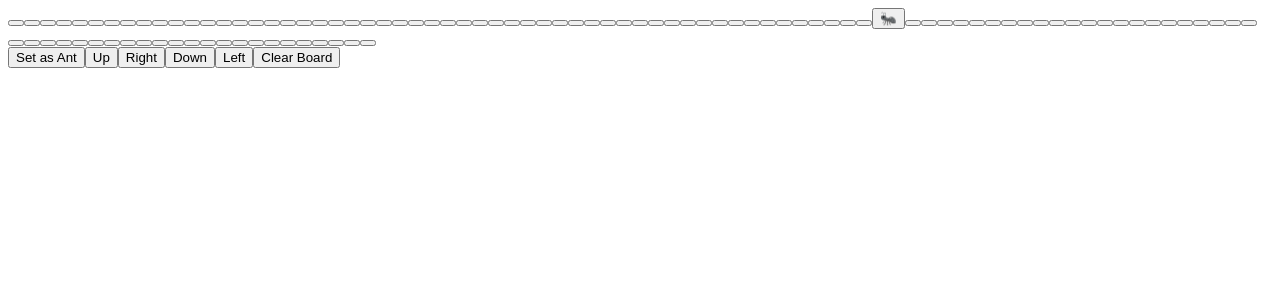
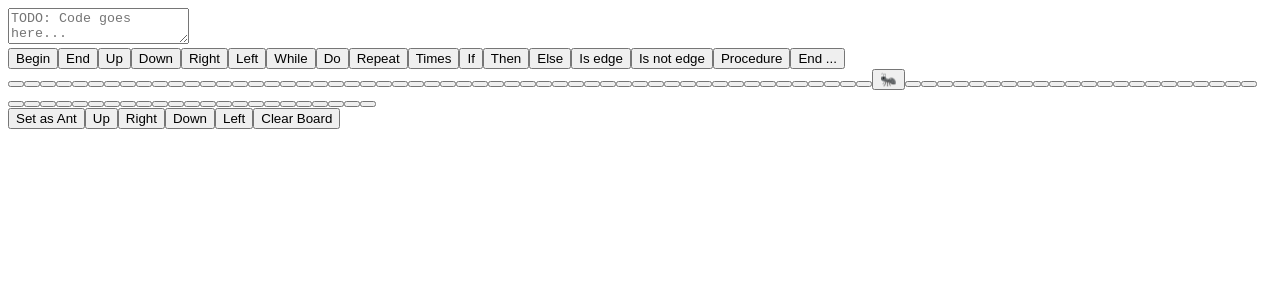
Before and after one commit to allindevelopers/executanti, a Nuxt app: page /furnica in a window 1280 px wide. Shown: the top 300 px of the page. Built offline with nearby package versions, Linux system fonts and the light colour scheme.

Commit message:
add some layout

```diff
--- a/pages/furnica.vue
+++ b/pages/furnica.vue
@@ -1,8 +1,33 @@
 <template>
-	<div class="m-0.5 flex items-start gap-1">
+	<Container>
+		<div class="mt-4 mx-auto flex p-px gap-px max-w-max bg-gray-200">
+			<textarea
+				class="flex-grow p-4 font-mono uppercase resize-none overflow-x-scroll"
+				placeholder="TODO: Code goes here..."
+			></textarea>
+			<div class="grid gap-px place-content-start">
+				<Button>Begin</Button>
+				<Button>End</Button>
+				<Button>Up</Button>
+				<Button>Down</Button>
+				<Button>Right</Button>
+				<Button>Left</Button>
+				<Button>While</Button>
+				<Button>Do</Button>
+				<Button>Repeat</Button>
+				<Button>Times</Button>
+				<Button>If</Button>
+				<Button>Then</Button>
+				<Button>Else</Button>
+				<Button>Is edge</Button>
+				<Button>Is not edge</Button>
+				<Button>Procedure</Button>
+				<Button>End ...</Button>
+			</div>
+			<div class="grid gap-px">
 				<div
 					ref="grid"
-			class="p-0.5 gap-0.5 bg-gray-100 inline-grid grid-cols-10 grid-cols-[repeat(10,50px)] grid-rows-[repeat(10,50px)] shadow"
+					class="grid gap-px grid-cols-10 grid-cols-[repeat(10,50px)] grid-rows-[repeat(10,50px)]"
 				>
 					<button
 						v-for="(cell, i) in cells"
@@ -10,7 +35,7 @@
 						:key="i"
 						:class="[
 							'flex items-center justify-center text-3xl focus:outline-none',
-					'border border-dashed focus:border-red-600 focus:bg-red-100 bg-white',
+							'bg-white focus:bg-red-100',
 							{ 'bg-blue-100': cell.type === AntType },
 						]"
 						@focus="focusedCell = cell"
@@ -18,7 +43,7 @@
 						{{ cell.char }}
 					</button>
 				</div>
-		<div class="grid gap-0.5">
+				<div class="flex gap-px place-content-stretch">
 					<Button @click="setAsAnt">Set as Ant</Button>
 					<Button @click="moveAnt('ArrowUp')">Up</Button>
 					<Button @click="moveAnt('ArrowRight')">Right</Button>
@@ -27,9 +52,12 @@
 					<Button @click="clearBoard">Clear Board</Button>
 				</div>
 			</div>
+		</div>
+	</Container>
 </template>
 
 <script setup lang="ts">
+import { FunctionalComponent } from "vue";
 const EmptyType = Symbol.for("empty");
 const CharType = Symbol.for("char");
 const AntType = Symbol.for("ant");
@@ -182,7 +210,10 @@ function getDivMode(n: number) {
 
 function Button(props: any, { slots }) {
 	const { class: className, ...rest } = props;
-	const classes = ["bg-gray-100 px-4 py-2 rounded", className];
+	const classes = [
+		"bg-gray-100 active:bg-gray-200 px-4 py-2 uppercase",
+		className,
+	];
 	const newProps = { ...rest, class: classes };
 	return h("button", newProps, slots);
 }
@@ -190,4 +221,13 @@ function Button(props: any, { slots }) {
 function includes<T extends U, U>(coll: ReadonlyArray<T>, el: U): el is T {
 	return coll.includes(el as T);
 }
+
+type ContainerProps = {
+	class?: string;
+};
+const Container: FunctionalComponent<ContainerProps> = (props, { slots }) => {
+	const { class: className, ...rest } = props;
+	const classes = ["container mx-auto px-4", className];
+	return h("div", { ...rest, class: classes }, slots);
+};
 </script>
```
Lines whose indentation alone changed are shown as unchanged.
